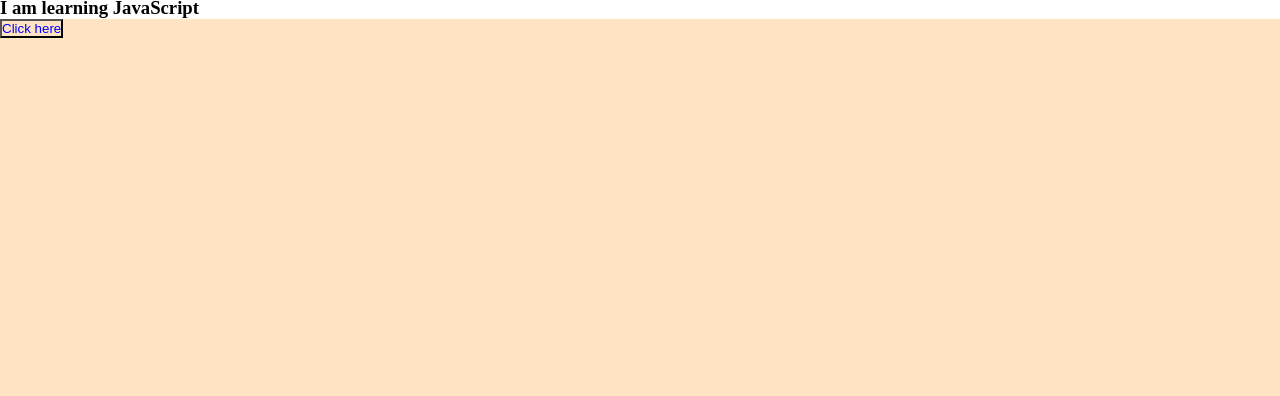
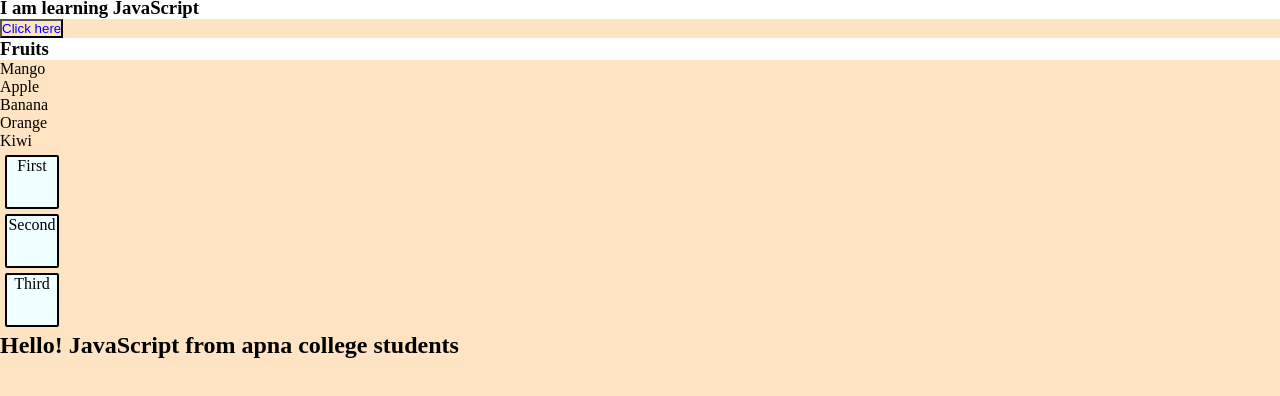
Before and after one commit to chinmayverma10/JavaScript-Practice, a plain HTML site: page index.html in a window 1280 px wide. Shown: the part 40-436 px from the top of the page. Drawn offline with Linux system fonts and the light colour scheme.

Commit message:
Chapter6 Commit

```diff
--- a/DOM.js
+++ b/DOM.js
@@ -1,3 +1,17 @@
 console.dir(document)
 console.log(document)
-let x = document.getElementsByTagName("h3");
+
+document.querySelector("html") //--> Will return conplete html code
+document.querySelector("html").children[1]; //--> Will return body tag
+
+
+let div = document.querySelector("div");
+console.log(div);
+// div.innerText = "Dragon Fruit";
+console.log(div.innerText);
+console.log(div.innerHTML);
+console.log(div.tagName);
+console.log(div.textContent);
+
+let h2 = document.querySelector(".hellonew");
+h2.innerText = h2.innerText + " from apna college students";
--- a/index.html
+++ b/index.html
@@ -10,6 +10,20 @@
     <h1>Jai Shree Ram</h1>
     <h3>I am learning JavaScript</h3>
     <button>Click here</button>
+    <div class="fruits">
+        <h3>Fruits</h3>
+        <ul>
+            <li>Mango</li>
+            <li>Apple</li>
+            <li>Banana</li>
+            <li>Orange</li>
+            <li>Kiwi</li>
+        </ul>
+    </div>
+    <div class="box">First</div>
+    <div class="box">Second</div>
+    <div class="box">Third</div>
+    <h2 class="hellonew">Hello! JavaScript </h2>
     <!-- <script src="hello.js"></script> -->
     <script src="DOM.js"></script>
 </body>
--- a/style.css
+++ b/style.css
@@ -13,3 +13,12 @@ h3{
 button{
     color: blue;
 }
+.box{
+    text-align: center;
+    height: 50px;
+    width: 50px;
+    margin: 5px;
+    border: 2px solid black;
+    border-radius: 2px;
+    background-color: azure;
+}
```
